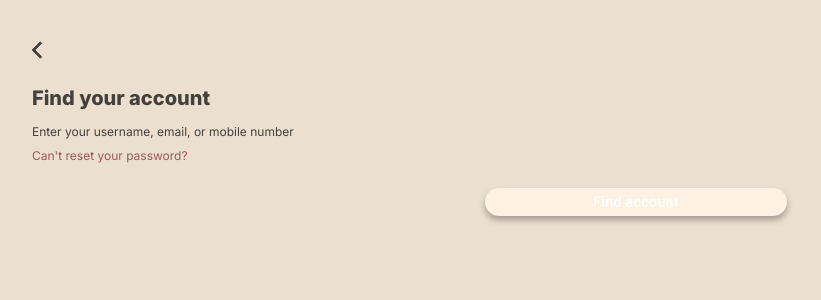
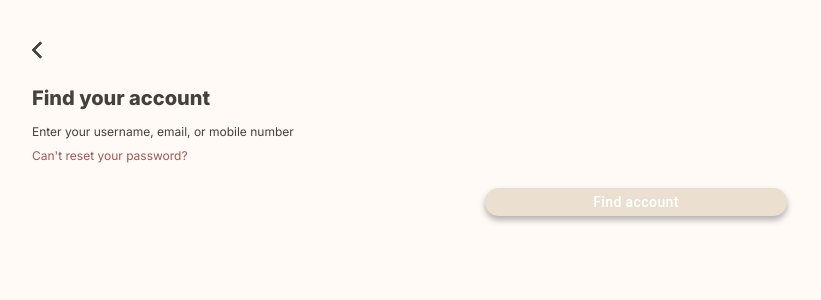
Before and after one commit to Ben-Sicat/Study_hub, a Next.js app in the folder frontend/: page /forget_password in a window 1280 px wide. Shown: the top 300 px of the page, without its empty margins (4-825 px from the left). Built offline with nearby package versions, Linux system fonts and the light colour scheme.

Commit message:
Latest and updated colors of the previous push

```diff
--- a/frontend/app/components/button.tsx
+++ b/frontend/app/components/button.tsx
@@ -3,9 +3,10 @@ import Button from "@mui/material/Button";
 
 type ButtProps = {
   title: string;
+  Bgcolor: string;
 };
 
-function Butt({ title }: ButtProps) {
+function Butt({ title, Bgcolor = "" }: ButtProps) {
   return (
     <div className="text-center mt-5 mb-3">
       <Button
@@ -13,7 +14,7 @@ function Butt({ title }: ButtProps) {
         variant="contained"
         color="primary"
         style={{
-          backgroundColor: "#FFF1E4",
+          backgroundColor: Bgcolor,
           borderRadius: "20px",
           height: "28px",
           width: "302px",
--- a/frontend/app/create_new_password/page.tsx
+++ b/frontend/app/create_new_password/page.tsx
@@ -5,14 +5,14 @@ import ArrowBackIosIcon from "@mui/icons-material/ArrowBackIos";
 
 function Page() {
   return (
-    <div className="flex min-h-full flex-col bg-bg">
+    <div className="flex min-h-full flex-col bg-backcolor">
       <Teste
         backButtonIcon={<ArrowBackIosIcon style={{ fontSize: 20 }} />}
         title="Create a new password"
         subTitle1="Create a password with at least 6 letters and numbers. You'll need this password to log into your account."
       />
 
-      <Butt title="Continue" />
+      <Butt title="Continue" Bgcolor="#EBE0D0" />
     </div>
   );
 }
--- a/frontend/app/find_account/page.tsx
+++ b/frontend/app/find_account/page.tsx
@@ -5,14 +5,14 @@ import ArrowBackIosIcon from "@mui/icons-material/ArrowBackIos";
 
 function Page() {
   return (
-    <div className="flex min-h-full flex-col bg-bg">
+    <div className="flex min-h-full flex-col bg-backcolor">
       <Teste
         backButtonIcon={<ArrowBackIosIcon style={{ fontSize: 20 }} />}
         title="Confirm your account"
         subTitle1="We sent you a code to your email. Enter that code to confirm your account."
       />
 
-      <Butt title="Continue" />
+      <Butt title="Continue" Bgcolor="#EBE0D0" />
 
       <p className="text-center text-stone-700 font-normal text-xs py-1 px-1">
         Send code again
--- a/frontend/app/forget_password/page.tsx
+++ b/frontend/app/forget_password/page.tsx
@@ -5,7 +5,7 @@ import ArrowBackIosIcon from "@mui/icons-material/ArrowBackIos";
 
 function Page() {
   return (
-    <div className="flex min-h-full flex-col bg-bg">
+    <div className="flex min-h-full flex-col bg-backcolor">
       <Teste
         backButtonIcon={<ArrowBackIosIcon style={{ fontSize: 20 }} />}
         title="Find your account"
@@ -16,7 +16,7 @@ function Page() {
         Can't reset your password?
       </p>
 
-      <Butt title="Find account" />
+      <Butt title="Find account" Bgcolor="#EBE0D0" />
     </div>
   );
 }
--- a/frontend/app/help_center/page.tsx
+++ b/frontend/app/help_center/page.tsx
@@ -5,7 +5,7 @@ import CloseIcon from "@mui/icons-material/Close";
 
 function Page() {
   return (
-    <div className="flex min-h-full flex-col bg-bg">
+    <div className="flex min-h-full flex-col bg-backcolor">
       <Teste
         backButtonIcon={<CloseIcon style={{ fontSize: 25 }} />}
         title="Help Center"
--- a/frontend/app/qr_success_reservation/page.tsx
+++ b/frontend/app/qr_success_reservation/page.tsx
@@ -6,7 +6,7 @@ import Butt from "../components/button";
 
 function Page() {
   return (
-    <div className="flex min-h-full flex-col bg-bg">
+    <div className="flex min-h-full flex-col bg-backcolor">
       <Teste
         backButtonIcon={<ArrowBackIosIcon style={{ fontSize: 20 }} />}
         title="Reserved Successfully"
@@ -17,7 +17,7 @@ function Page() {
         {<QrCodeIcon style={{ fontSize: 300 }} />}
       </div>
 
-      <Butt title="View Transaction" />
+      <Butt title="View Transaction" Bgcolor="#FFF1E4" />
     </div>
   );
 }
--- a/frontend/tailwind.config.ts
+++ b/frontend/tailwind.config.ts
@@ -15,6 +15,7 @@ const config: Config = {
         mobile: "360px",
       },
       colors: {
+        'backcolor': "#FFFAF6",
         'regal-blue': "#243c5a",
         'bg': "#EBE0D0",
         'redwood': "#9F5757",
```
